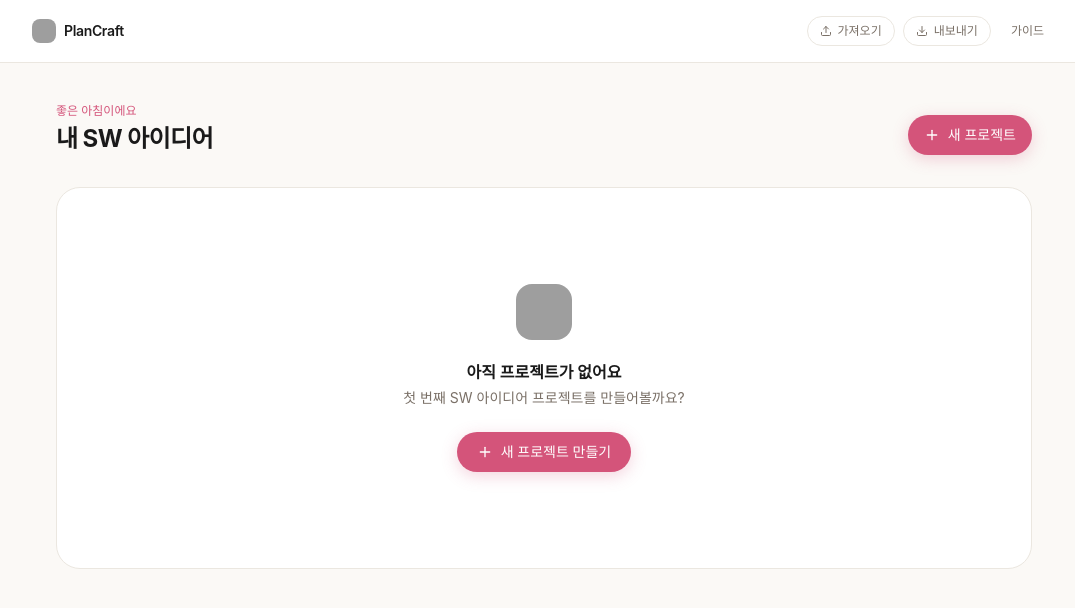
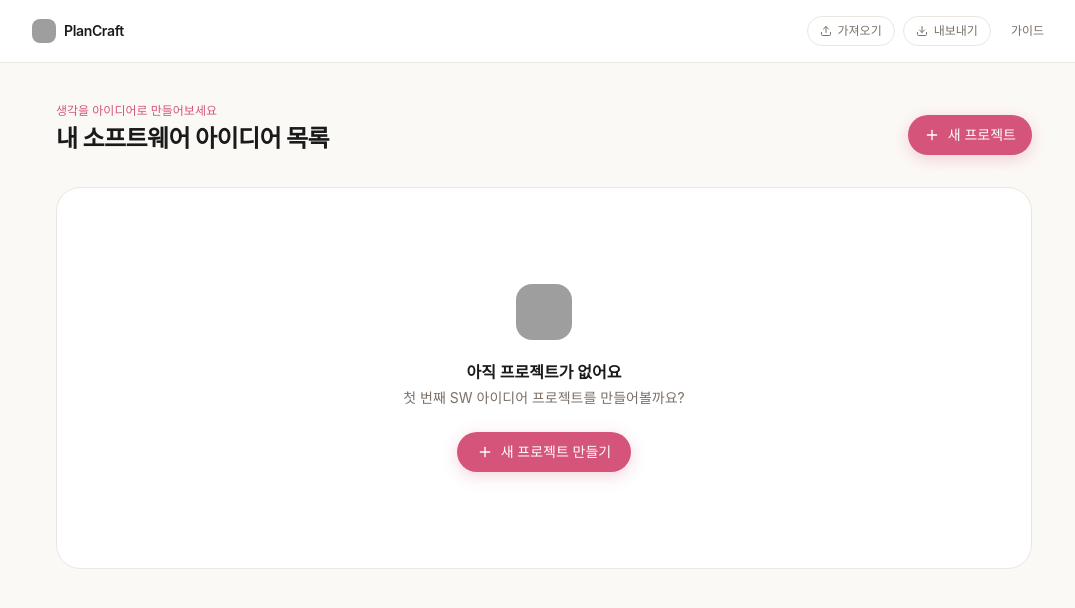
Before and after one commit to sharesdjgh-sys/sdjgh-sw-plancraft, a Next.js app: page /dashboard in a window 1280 px wide. Shown: the top 608 px of the page, without its empty margins (96-1171 px from the left). Built offline with nearby package versions, Linux system fonts and the light colour scheme; grey boxes are pictures that could not be loaded; a web font is replaced by a local one.

Commit message:
환영 인사 변경

```diff
--- a/src/app/dashboard/page.tsx
+++ b/src/app/dashboard/page.tsx
@@ -102,13 +102,6 @@ export default function DashboardPage() {
   const selectClass =
     "flex h-11 w-full rounded-xl border border-[#EBE7E0] bg-white px-4 py-2 text-sm text-[#1A1A1A] focus:outline-none focus:ring-2 focus:ring-[#D4547A]/20 focus:border-[#D4547A]/40 transition-all duration-200";
 
-  const greeting = () => {
-    const h = new Date().getHours();
-    if (h < 12) return "좋은 아침이에요";
-    if (h < 18) return "안녕하세요";
-    return "오늘도 수고했어요";
-  };
-
   const filtered = projects
     .filter((p) => p.title.toLowerCase().includes(search.toLowerCase()))
     .sort((a, b) => {
@@ -156,8 +149,8 @@ export default function DashboardPage() {
         {/* Welcome */}
         <div className="flex items-end justify-between mb-8">
           <div>
-            <p className="text-xs font-medium text-[#D4547A] mb-1">{greeting()}</p>
-            <h1 className="text-2xl font-bold text-[#1A1A1A] tracking-tight">내 SW 아이디어</h1>
+            <p className="text-xs font-medium text-[#D4547A] mb-1">생각을 아이디어로 만들어보세요</p>
+            <h1 className="text-2xl font-bold text-[#1A1A1A] tracking-tight">내 소프트웨어 아이디어 목록</h1>
           </div>
           <button
             onClick={openCreate}
```
